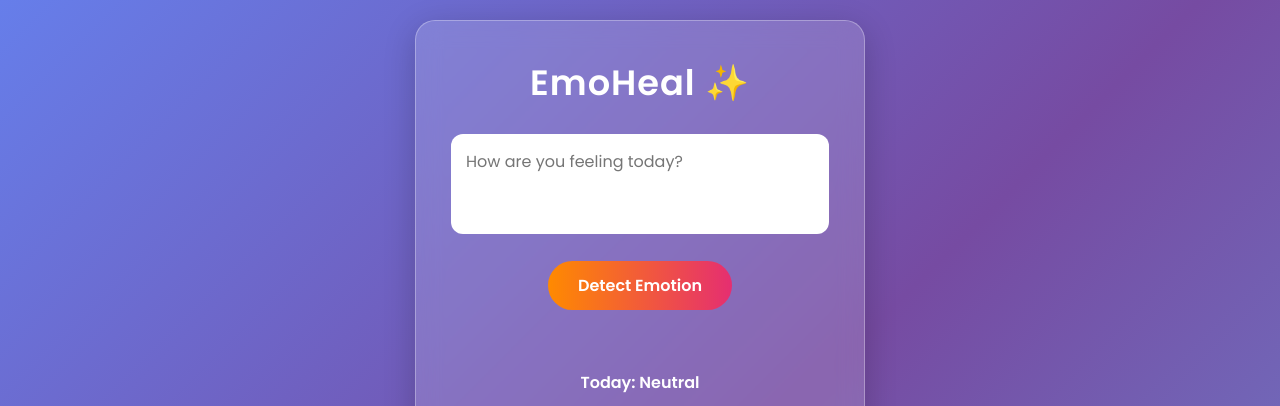
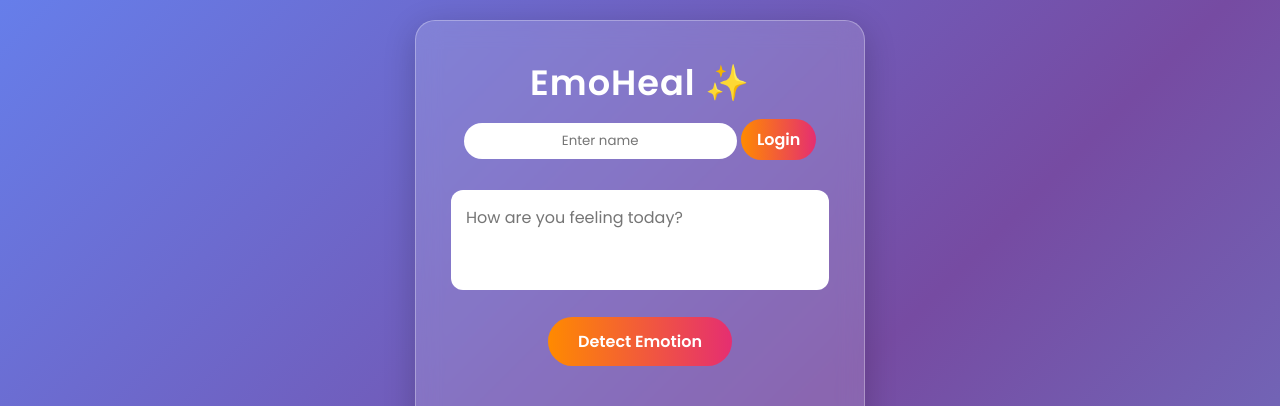
Before and after one commit to ashokaurovindomohanty-hub/EmoHeal, a Flask app: page / in a window 1280 px wide. Shown: the top 406 px of the page. Run offline with Flask 3, Linux system fonts and the light colour scheme.

Commit message:
add auth

```diff
--- a/static/js/script.js
+++ b/static/js/script.js
@@ -1,3 +1,10 @@
+function login(){
+  const n=document.getElementById("userName").value.trim();
+  if(!n) return alert("Enter name");
+  localStorage.setItem("user",n);
+  document.getElementById("welcome").innerText="Welcome, "+n+" 👋";
+}
+window.onload=()=>{const u=localStorage.getItem("user"); if(u) document.getElementById("welcome").innerText="Welcome, "+u+" 👋";};
 async function detect() {
   const text = document.getElementById("text").value;
   if(!text.trim()) return;
--- a/templates/index.html
+++ b/templates/index.html
@@ -11,6 +11,11 @@
 <body>
 <div class="container">
 <h1>EmoHeal</h1>
+<div id="authBox" style="margin:10px 0;">
+  <input id="userName" placeholder="Enter name" style="padding:8px;border-radius:20px;border:none;text-align:center;">
+  <button onclick="login()" style="padding:8px 16px;">Login</button>
+  <p id="welcome" style="margin-top:8px;font-weight:600;"></p>
+</div>
 <textarea id="text" placeholder="How are you feeling today?"></textarea>
 <button onclick="detect()">Detect Emotion</button>
 <p id="result"></p>
```
